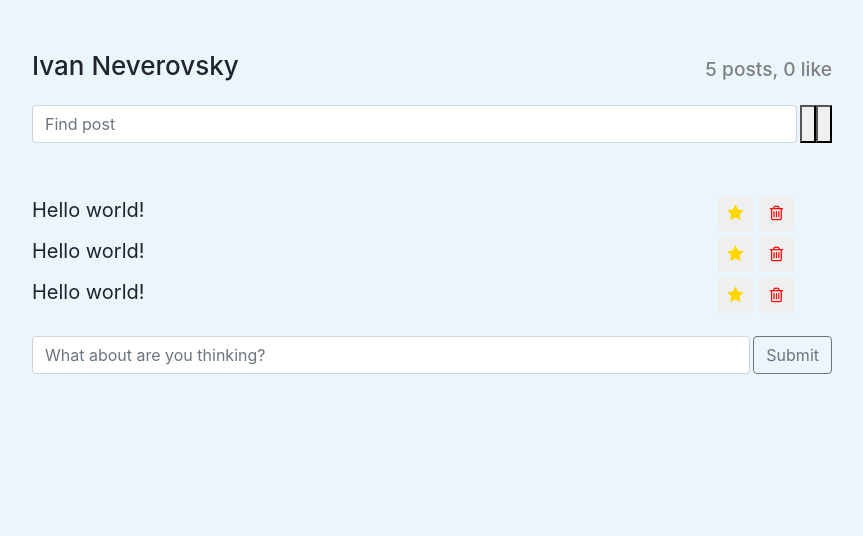
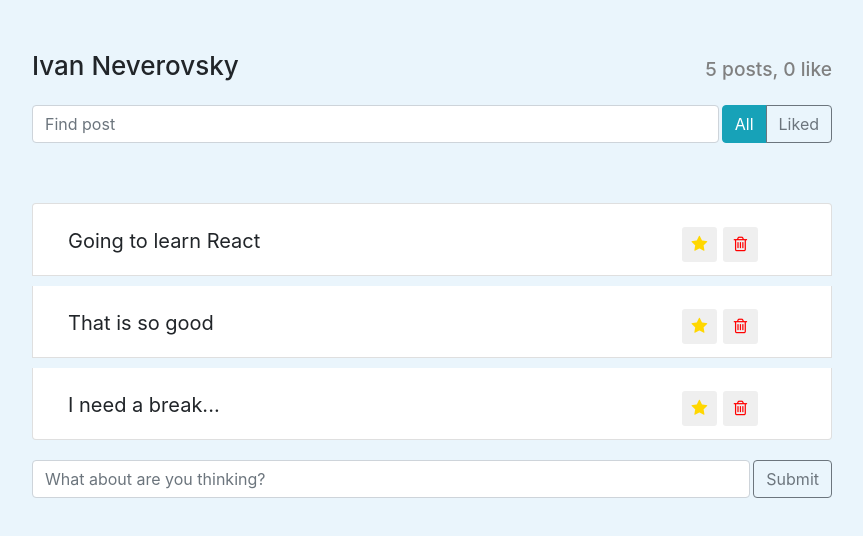
Before and after one commit to IvanNever/post-app, a React (Create React App) app: page / in a window 1280 px wide. Shown: the top 536 px of the page, without its empty margins (208-1071 px from the left). Built offline with nearby package versions, Linux system fonts and the light colour scheme.

Commit message:
Component properties and states

```diff
--- a/src/components/app/app.js
+++ b/src/components/app/app.js
@@ -8,6 +8,12 @@
 import './app.css';
 
 const App = () => {
+    const data = [
+        {label: 'Going to learn React', important: true, id: 'dassad'},
+        {label: 'That is so good', important: false, id: 'adasdasd'},
+        {label: 'I need a break...', important: false, id: 'djghffjhf'}
+    ];
+
     return (
         <div className="app">
             <AppHeader/>
@@ -15,7 +21,7 @@
                 <SearchPanel/>
                 <PostStatusFilter/>
             </div>
-            <PostList/>
+            <PostList posts={data}/>
             <PostAddForm/>
         </div>
     )
--- a/src/components/post-list-item/post-list-item.js
+++ b/src/components/post-list-item/post-list-item.js
@@ -1,28 +1,63 @@
-import React from 'react';
+import React, {Component} from 'react';
 
 import './post-list-item.css';
 
-const PostListItem = () => {
+export default class PostListItem extends Component {
+    constructor (props) {
+        super(props);
+        this.state = {
+            important: false,
+            like: false
+        };
+        this.onImportant = this.onImportant.bind(this);
+        this.onLike = this.onLike.bind(this);
+    }
+
+    onImportant() {
+        this.setState(({important}) => ({
+            important: !important
+        }));
+    }
+
+    onLike() {
+        this.setState(({like}) => ({
+            like: !like
+        }));
+    }
+
+    render() {
+        const {label} = this.props;
+        const{important, like} = this.state;
+        let classNames = 'app-list-item d-flex justify-content-between';
+
+        if (important) {
+            classNames += ' important';
+        }
+
+        if (like) {
+            classNames += ' like';
+        }
+
         return (
-        <li className="app-list-item d-flex justify-content-between">
-            <span className="app-list-item-label">
-                Hello world!
+            <div className={classNames}>
+                <span className='app-list-item-label' onClick={this.onLike}>
+                    {label}
                 </span>
-            <div className="d-flex justify-content-center align-items-center">
+                <div className='d-flex justify-content-center align-items-center'>
                     <button
-                    type="button"
-                    className="btn-star btn-sm">
-                        <i className="fa fa-star"></i>
+                        type='button'
+                        className='btn-star btn-sm'
+                        onClick={this.onImportant}>
+                            <i className='fa fa-star'></i>
                     </button>
                     <button
-                    type="button"
-                    className="btn-trash btn-sm">
-                        <i className="fa fa-trash-o"></i>
+                        type='button'
+                        className='btn-trash btn-sm'>
+                            <i className='fa fa-trash-o'></i>
                     </button>
-                <i className="fa fa-heart"></i>
+                    <i className='fa fa-heart'></i>
                 </div>
-        </li>
+            </div>
         )
     }
-
-export default PostListItem;
+}
--- a/src/components/post-list/post-list.js
+++ b/src/components/post-list/post-list.js
@@ -3,12 +3,21 @@
 
 import './post-list.css';
 
-const PostList = () => {
+const PostList = ({posts}) => {
+
+    const elements = posts.map((elem) => {
+        const {id, ...itemProps} = elem;
+
+        return (
+            <li key={id} className='list-group-item'>
+                <PostListItem {...itemProps}/>
+            </li>
+        )
+    });
+
     return (
         <ul className="app-list list-group">
-            <PostListItem/>
-            <PostListItem/>
-            <PostListItem/>
+            {elements}
         </ul>
     )
 }
--- a/src/components/post-status-filter/post-status-filter.js
+++ b/src/components/post-status-filter/post-status-filter.js
@@ -4,9 +4,9 @@
 
 const PostStatusFilter = () => {
     return (
-        <div className="btn-group">
-            <button/>
-            <button/>
+        <div className='btn-group'>
+            <button type='button' className='btn btn-info'>All</button>
+            <button type='button' className='btn btn-outline-secondary'>Liked</button>
         </div>
     )
 }
```
Lines whose indentation alone changed are shown as unchanged.
